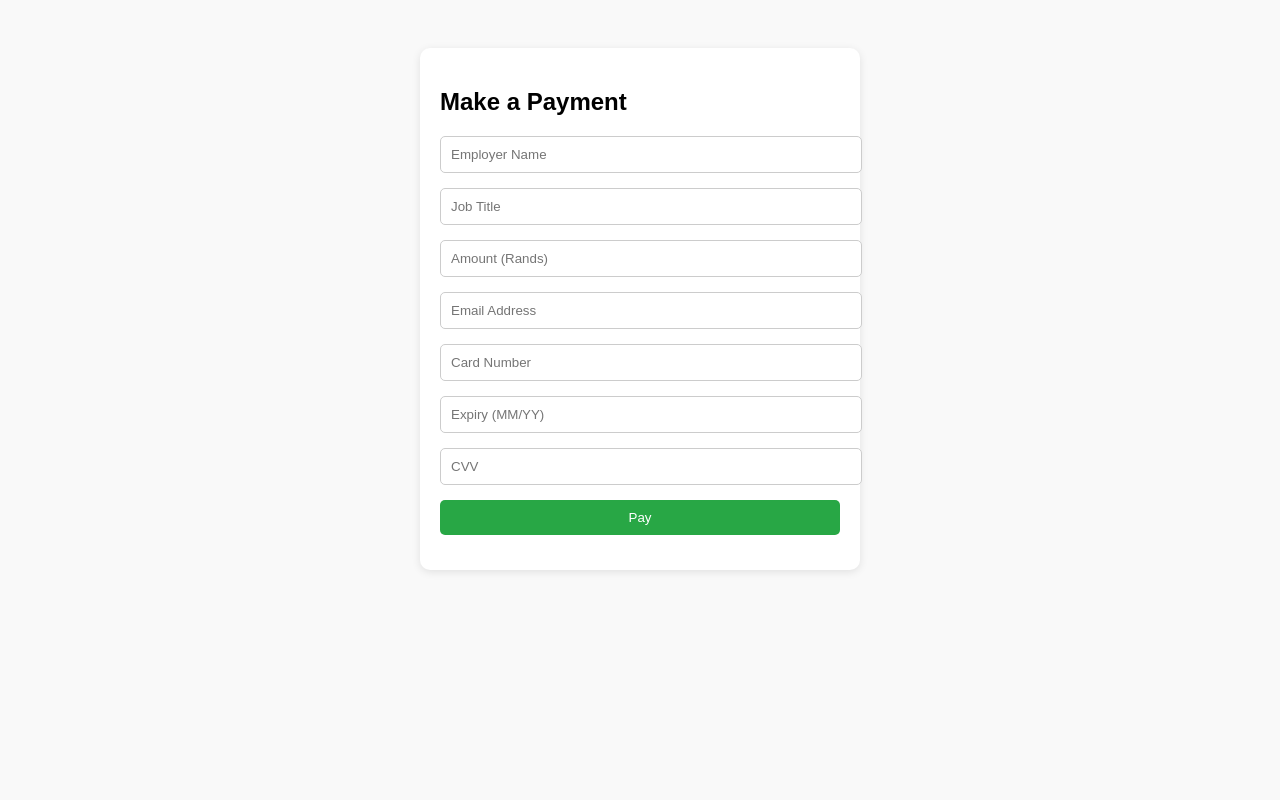
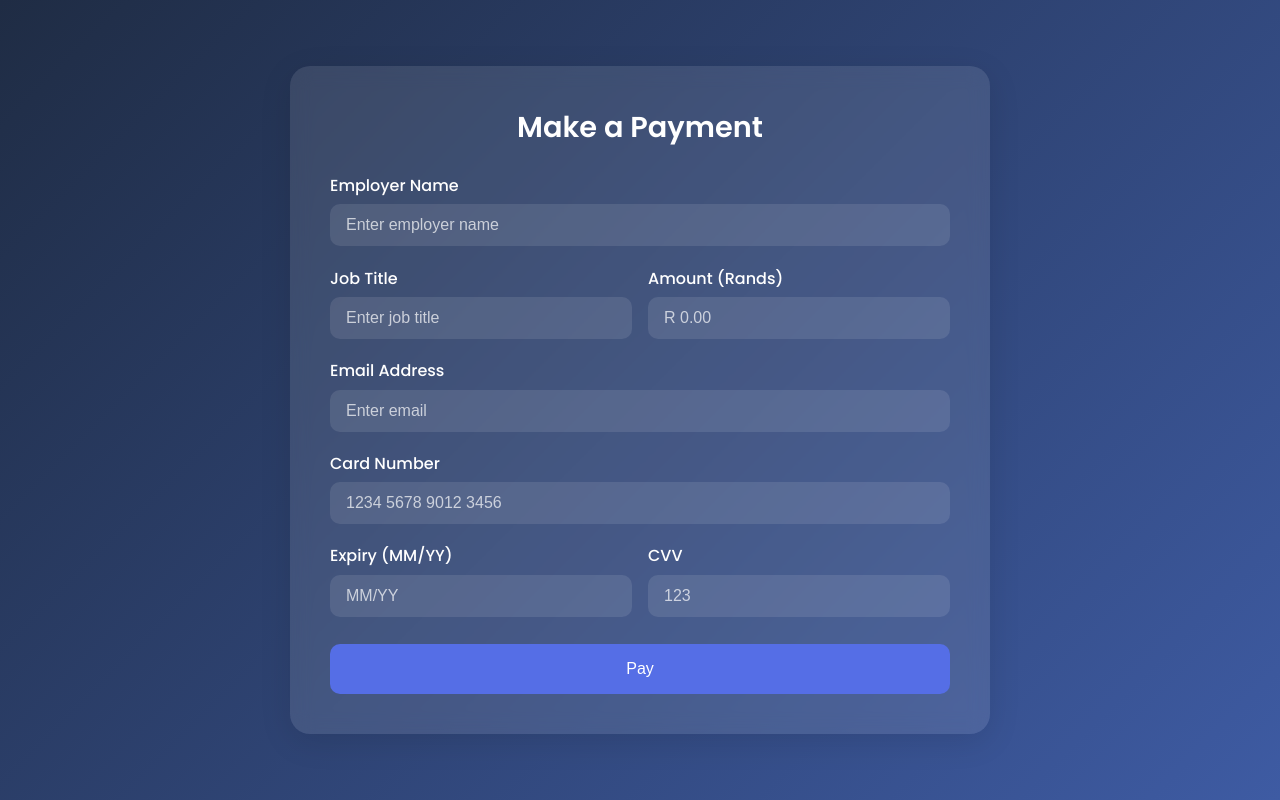
Before and after one commit to dead-dreammer/job-matching-, a Flask app: template receipts/templates/payment_form.html in a window 1280 px wide. Run offline with Flask 3, Linux system fonts and the light colour scheme; the template is opened without the code that fills it, so the values that code supplies are empty.

Commit message:
Update payment_form.html

```diff
--- a/receipts/templates/payment_form.html
+++ b/receipts/templates/payment_form.html
@@ -4,41 +4,118 @@
   <meta charset="UTF-8">
   <meta name="viewport" content="width=device-width, initial-scale=1.0">
   <title>Payment Form</title>
+  <link href="https://fonts.googleapis.com/css2?family=Poppins:wght@400;500;600&display=swap" rel="stylesheet">
   <style>
+    * {
+      margin: 0;
+      padding: 0;
+      box-sizing: border-box;
+    }
+
     body {
-            font-family: Arial, sans-serif;
-            background: #f9f9f9;
-            padding: 40px;
+      font-family: 'Poppins', sans-serif;
+      background: linear-gradient(135deg, #1f2c44, #3e5ba3);
+      min-height: 100vh;
+      display: flex;
+      justify-content: center;
+      align-items: center;
+      padding: 2rem;
+      color: white;
     }
+
     form {
-            background: white;
-            padding: 20px;
-            max-width: 400px;
-            margin: auto;
+      background: rgba(255, 255, 255, 0.1);
+      backdrop-filter: blur(10px);
+      padding: 2.5rem;
+      max-width: 700px;
+      width: 100%;
+      border-radius: 20px;
+      box-shadow: 0 8px 32px rgba(0, 0, 0, 0.1);
+      animation: fadeIn 0.5s ease-out;
+    }
+
+    @keyframes fadeIn {
+      from { opacity: 0; transform: translateY(20px); }
+      to { opacity: 1; transform: translateY(0); }
+    }
+
+    h2 {
+      text-align: center;
+      margin-bottom: 1.5rem;
+      font-weight: 600;
+      font-size: 1.8rem;
+      color: #fff;
+    }
+
+    .form-group {
+      margin-bottom: 1.2rem;
+      width: 100%;
+    }
+
+    label {
+      display: block;
+      margin-bottom: 0.4rem;
+      font-weight: 500;
+    }
+
+    input {
+      width: 100%;
+      padding: 0.75rem 1rem;
+      border: none;
       border-radius: 10px;
-            box-shadow: 0 2px 8px rgba(0,0,0,0.1);
+      background: rgba(255, 255, 255, 0.1);
+      color: white;
+      font-size: 1rem;
     }
-        input, button {
-            display: block;
+
+    input::placeholder {
+      color: rgba(255, 255, 255, 0.7);
+    }
+
+    input:focus {
+      outline: none;
+      box-shadow: 0 0 0 2px #556ee6;
+    }
+
+    .row {
+      display: flex;
+      gap: 1rem;
+    }
+
+    .row .form-group {
+      flex: 1;
+    }
+
+    button {
       width: 100%;
-            margin-bottom: 15px;
-            padding: 10px;
-            border-radius: 5px;
-            border: 1px solid #ccc;
-        }
-        button {
-            background: #28a745;
+      padding: 1rem;
+      border-radius: 10px;
+      background: #556ee6;
       color: white;
+      font-size: 1rem;
+      font-weight: 500;
       border: none;
       cursor: pointer;
+      transition: all 0.3s ease;
+      margin-top: 0.5rem;
     }
+
     button:hover {
-            background: #218838;
+      background: #3747a8;
+      transform: translateY(-2px);
     }
+
     .error {
-            color: red;
-            margin-bottom: 10px;
-            font-size: 14px;
+      color: #ff6b6b;
+      margin-bottom: 1rem;
+      font-size: 0.9rem;
+      text-align: center;
+    }
+
+    @media (max-width: 600px) {
+      .row {
+        flex-direction: column;
+      }
     }
   </style>
 </head>
@@ -46,17 +123,43 @@
   <form method="POST" action="{{ url_for('pay') }}">
     <h2>Make a Payment</h2>
 
-        {% if error %}
-            <div class="error">{{ error }}</div>
-        {% endif %}
 
-        <input type="text" name="employer_name" placeholder="Employer Name" required>
-        <input type="text" name="job_title" placeholder="Job Title" required>
-        <input type="number" name="amount" placeholder="Amount (Rands)" required>
-        <input type="email" name="email" placeholder="Email Address" required>
-        <input type="text" name="card_number" placeholder="Card Number" required>
-        <input type="text" name="expiry" placeholder="Expiry (MM/YY)" required>
-        <input type="text" name="cvv" placeholder="CVV" required>
+    <div class="form-group">
+      <label for="employer_name">Employer Name</label>
+      <input type="text" id="employer_name" name="employer_name" placeholder="Enter employer name" required>
+    </div>
+
+    <div class="row">
+      <div class="form-group">
+        <label for="job_title">Job Title</label>
+        <input type="text" id="job_title" name="job_title" placeholder="Enter job title" required>
+      </div>
+      <div class="form-group">
+        <label for="amount">Amount (Rands)</label>
+        <input type="number" id="amount" name="amount" placeholder="R 0.00" required>
+      </div>
+    </div>
+
+    <div class="form-group">
+      <label for="email">Email Address</label>
+      <input type="email" id="email" name="email" placeholder="Enter email" required>
+    </div>
+
+    <div class="form-group">
+      <label for="card_number">Card Number</label>
+      <input type="text" id="card_number" name="card_number" placeholder="1234 5678 9012 3456" required>
+    </div>
+
+    <div class="row">
+      <div class="form-group">
+        <label for="expiry">Expiry (MM/YY)</label>
+        <input type="text" id="expiry" name="expiry" placeholder="MM/YY" required>
+      </div>
+      <div class="form-group">
+        <label for="cvv">CVV</label>
+        <input type="text" id="cvv" name="cvv" placeholder="123" required>
+      </div>
+    </div>
 
     <button type="submit">Pay</button>
   </form>
```
Lines whose indentation alone changed are shown as unchanged.
